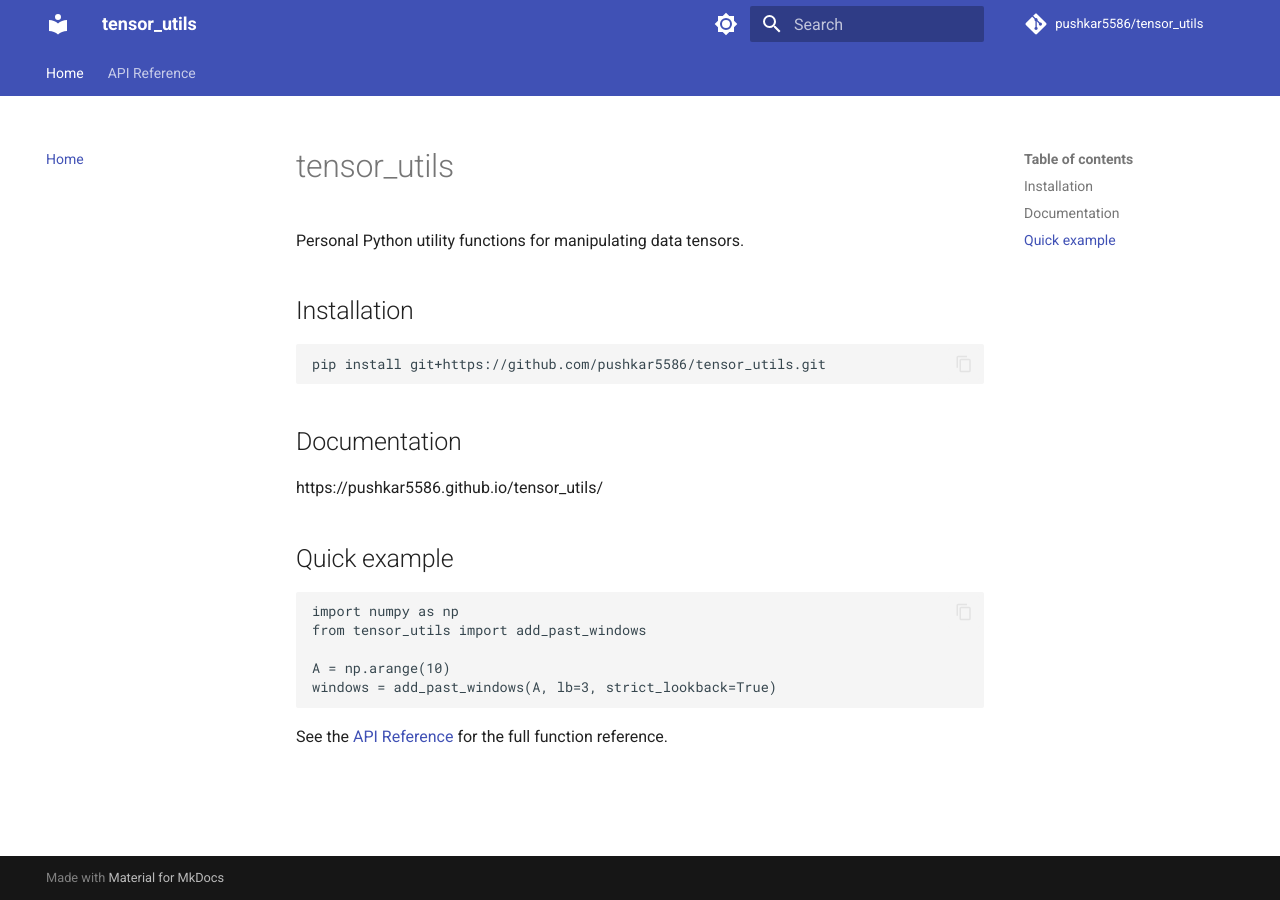
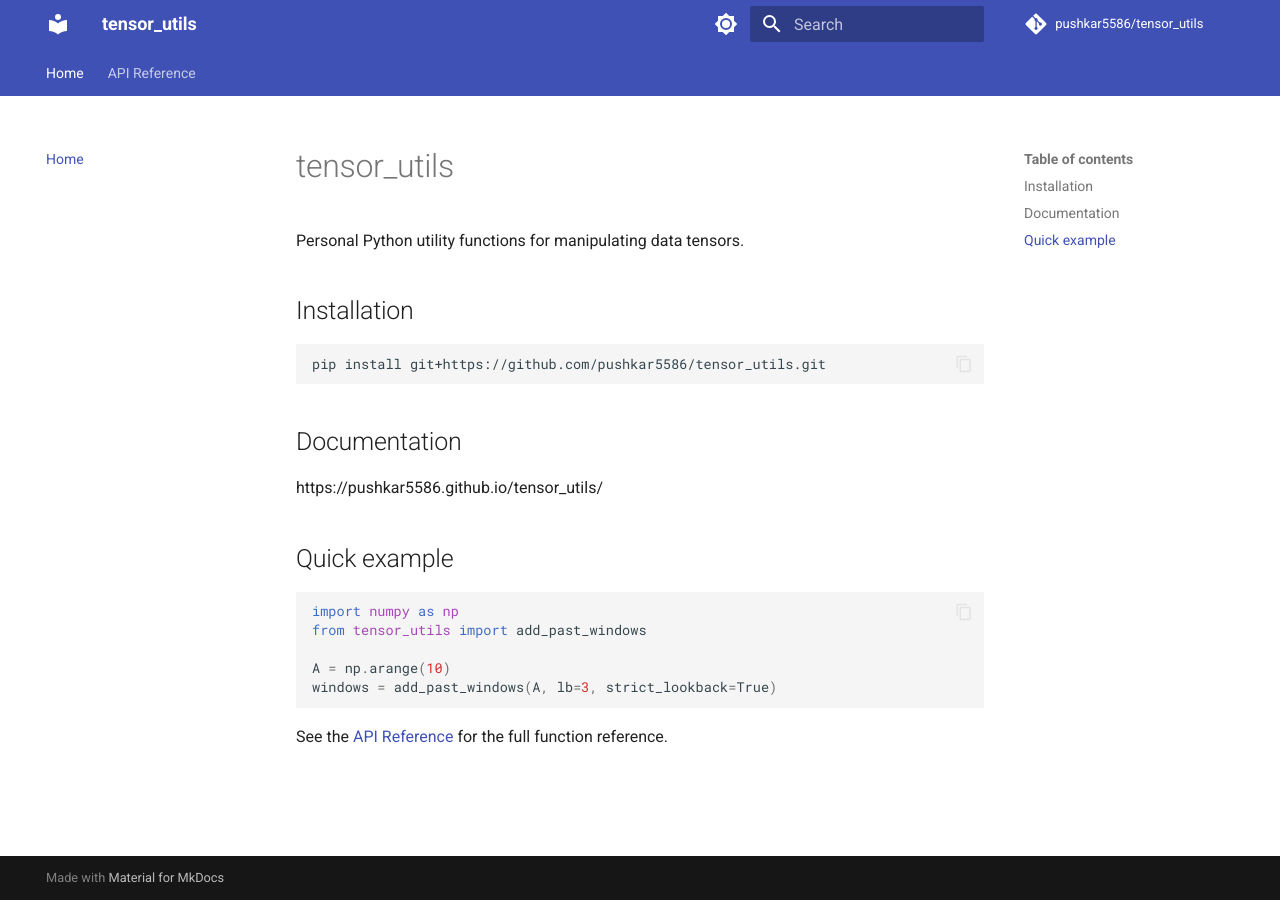
Before and after one commit to pushkar5586/tensor_utils, an MkDocs documentation site: the page built from docs/index.md, in a window 1280 px wide. Built offline with MkDocs 1.6.1 and Material for MkDocs 9.7.7, drawn with Linux system fonts in a browser that asks for light colours; comment, search, counter and statistics services are not loaded.

Commit message:
mkdocs update: adding python code color coding

```diff
--- a/mkdocs.yml
+++ b/mkdocs.yml
@@ -41,3 +41,12 @@ plugins:
             show_root_full_path: false
             separate_signature: true
             show_signature_annotations: true
+
+markdown_extensions:
+  - pymdownx.highlight:
+      anchor_linenums: true
+      line_spans: __span
+      pygments_lang_class: true
+  - pymdownx.inlinehilite
+  - pymdownx.snippets
+  - pymdownx.superfences
```
